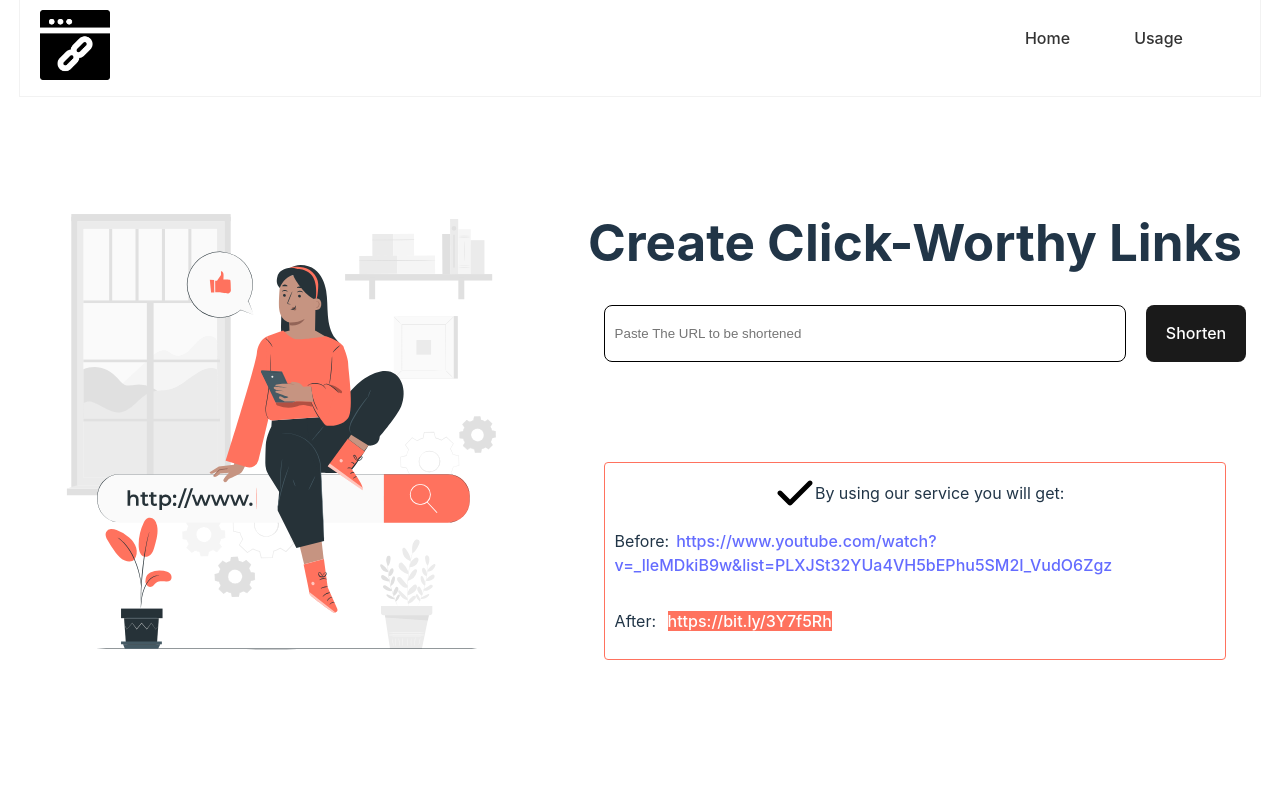
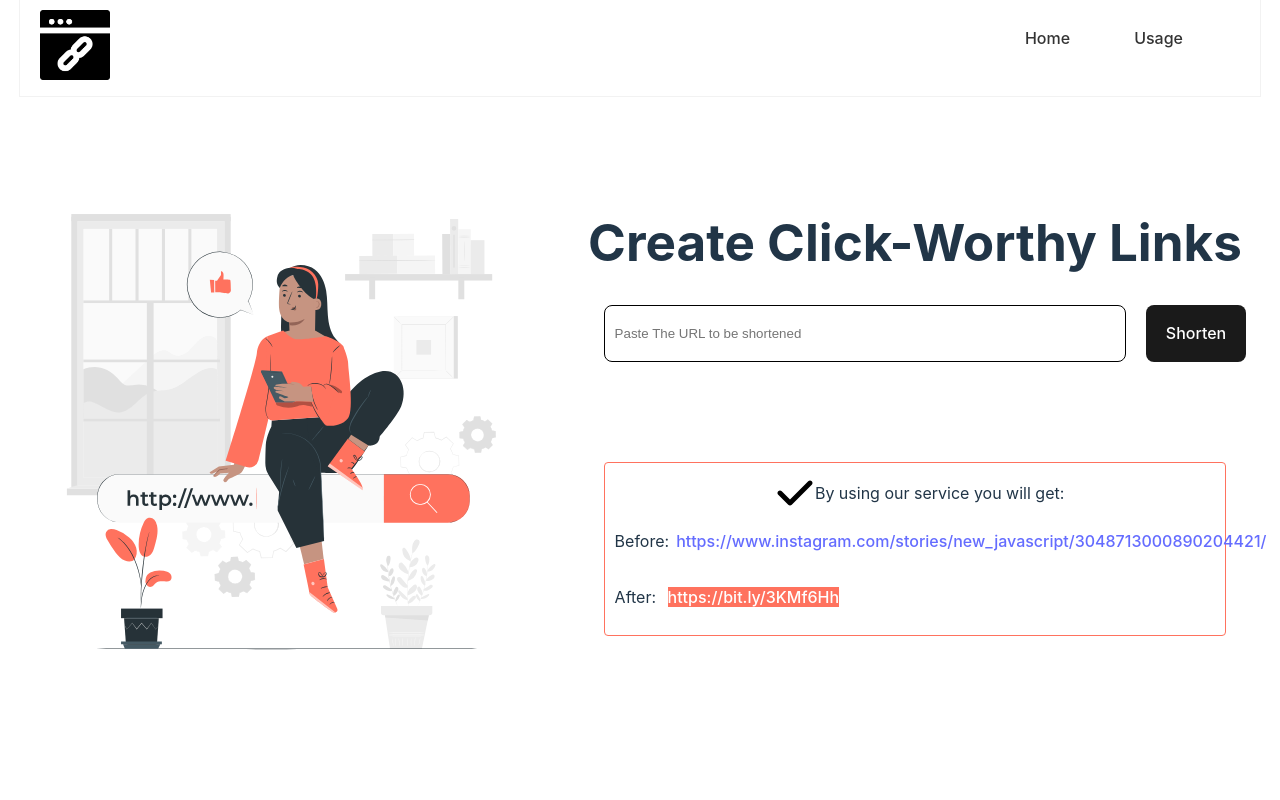
Before and after one commit to akbarahmadjonov/url-shortener-react, a React (Vite) app: page / in a window 1280 px wide. Shown: the top 800 px of the page. Built offline with nearby package versions, Linux system fonts and the light colour scheme.

Commit message:
Add social link

```diff
--- a/src/components/Url.jsx
+++ b/src/components/Url.jsx
@@ -149,14 +149,14 @@ export const Url = () => {
             </SpSpan>
             <SpParagraph>
               Before:
-              <SpLink href="https://www.youtube.com/watch?v=_lleMDkiB9w&list=PLXJSt32YUa4VH5bEPhu5SM2I_VudO6Zgz">
-                https://www.youtube.com/watch?v=_lleMDkiB9w&list=PLXJSt32YUa4VH5bEPhu5SM2I_VudO6Zgz
+              <SpLink href="https://www.instagram.com/stories/new_javascript/3048713000890204421/">
+                https://www.instagram.com/stories/new_javascript/3048713000890204421/
               </SpLink>
             </SpParagraph>
             <SpParagraph>
               After:{" "}
-              <SpLinkW href="https://bit.ly/3Y7f5Rh">
-                https://bit.ly/3Y7f5Rh
+              <SpLinkW href="https://bit.ly/3KMf6Hh">
+                https://bit.ly/3KMf6Hh
               </SpLinkW>
             </SpParagraph>
           </SpDiv>
```
